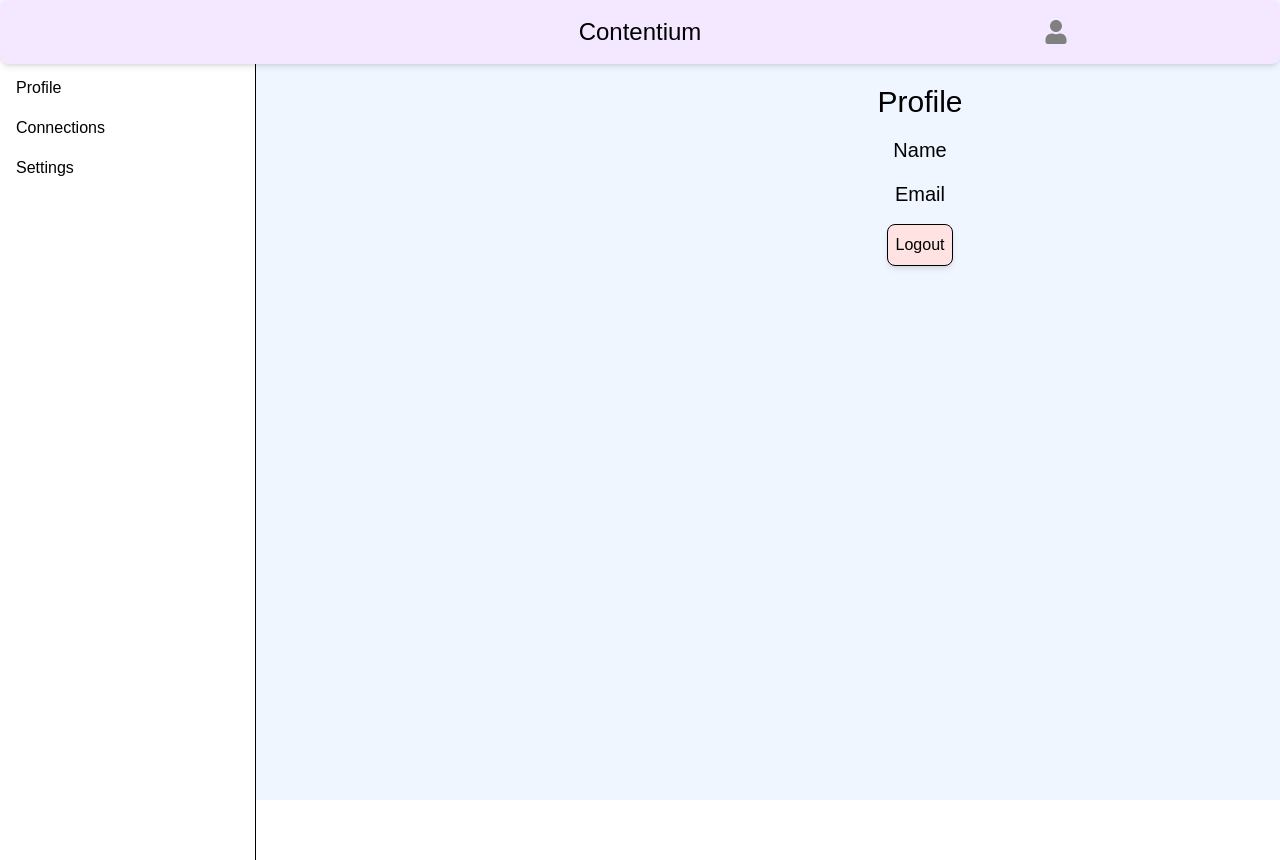
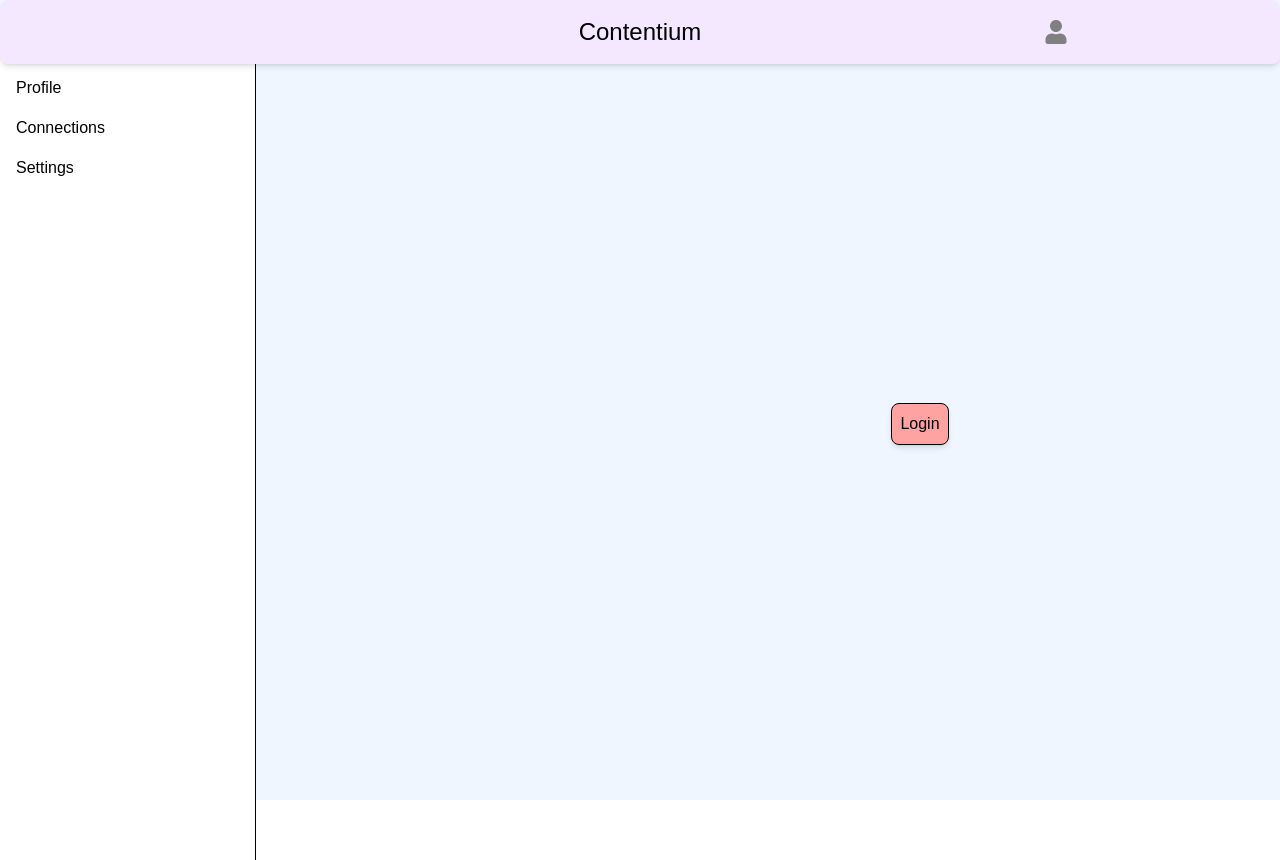
Before and after one commit to avillann00/contentium, a Next.js app in the folder frontend/: page /dashboard/profile in a window 1280 px wide. Built offline with nearby package versions, Linux system fonts and the light colour scheme; no server answers.

Commit message:
feat(profile): Ensure user authenticity
In this commit I configured the profile page to check if a user has
signed in or not to ensure security.

```diff
--- a/frontend/app/dashboard/profile/page.tsx
+++ b/frontend/app/dashboard/profile/page.tsx
@@ -1,12 +1,28 @@
 'use client'
 
 import { useSession, signOut } from 'next-auth/react'
+import { useRouter } from 'next/navigation'
 
 export default function Profile(){
   const { data: session, status } = useSession()
+  const router = useRouter()
+
+  if(!session){
+    return(
+      <div className='w-screen h-screen flex items-center justify-center'>
+        <button
+          onClick={() => router.push('/login')}
+          className='border border-black px-2 py-2 bg-red-300 text-black rounded-lg shadow-md'
+        >
+          Login
+        </button>
+      </div>
+    )
+  }
 
   return(
     <div className='w-screen h-screen bg-blue-50 flex flex-col items-center gap-4'>
+
       <h1 className='text-black text-3xl mt-15'>Profile</h1>
 
       <div className='text-black text-center flex flex-col gap-4'>
```
Lines whose indentation alone changed are shown as unchanged.
